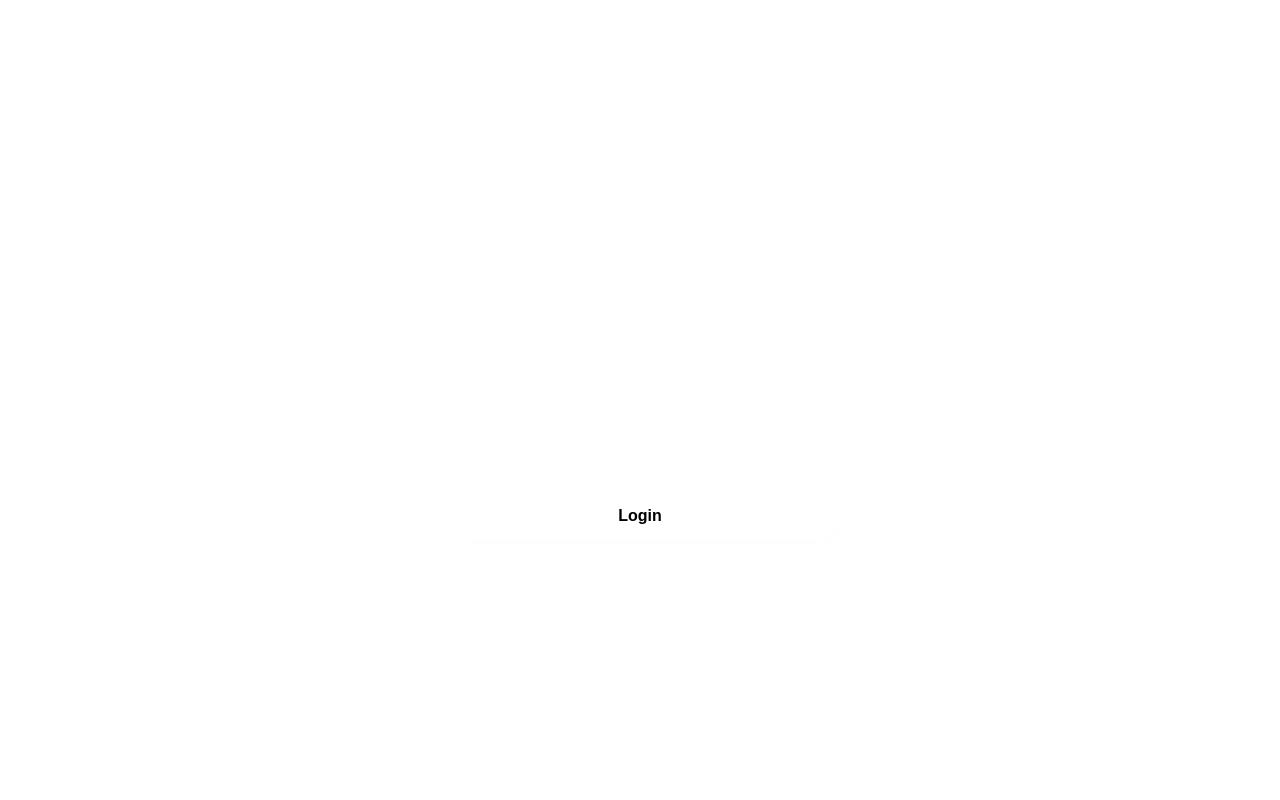
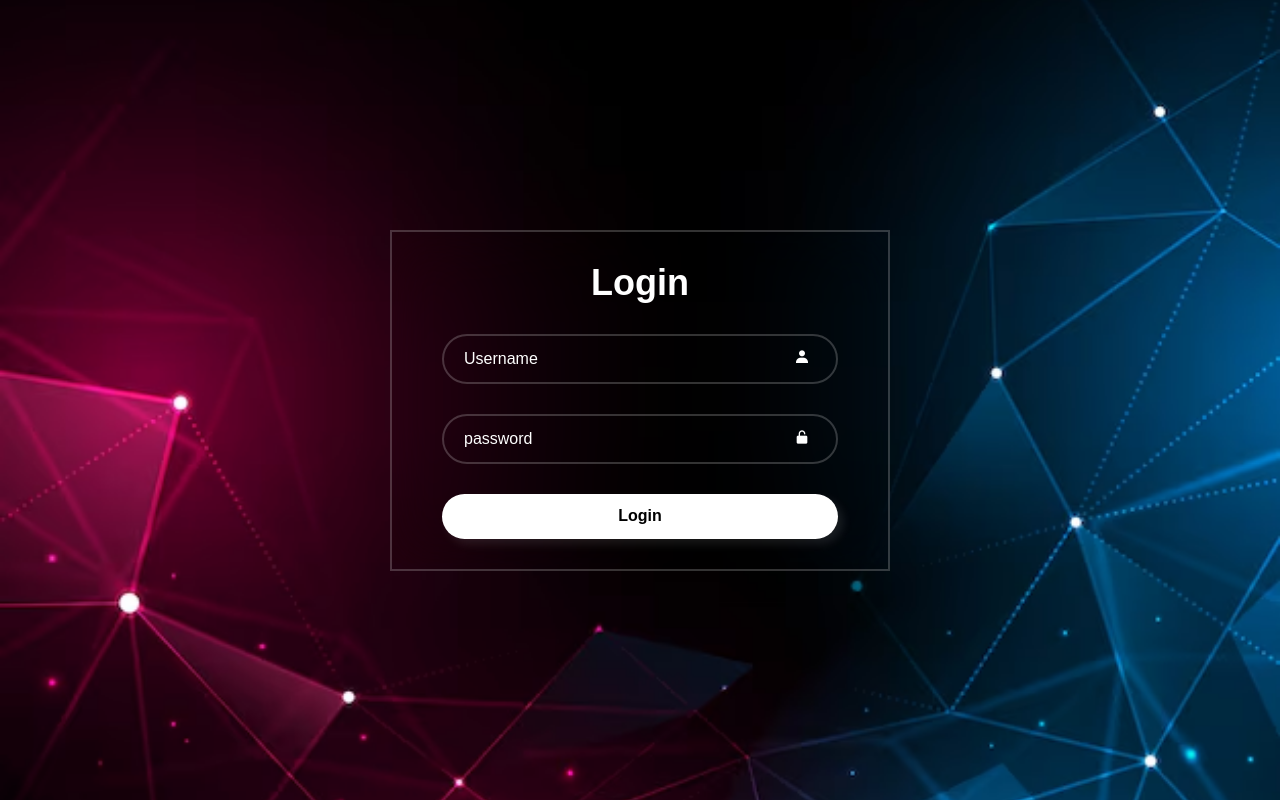
Before and after one commit to sasipriyakss/login, a plain HTML site: page index.html in a window 1280 px wide. Drawn offline with nearby package versions, Linux system fonts and the light colour scheme; the site is published under a folder, as on GitHub Pages, so addresses that start at the root find nothing.

Commit message:
Update style.css

```diff
--- a/style.css
+++ b/style.css
@@ -9,7 +9,7 @@ body{
     justify-content: center;
     align-items: center;
     min-height:100vh;
-    background: url(/2.avif) no-repeat;
+    background: url(2.avif) no-repeat;
     background-size: cover;
     background-position: center;
 
```
